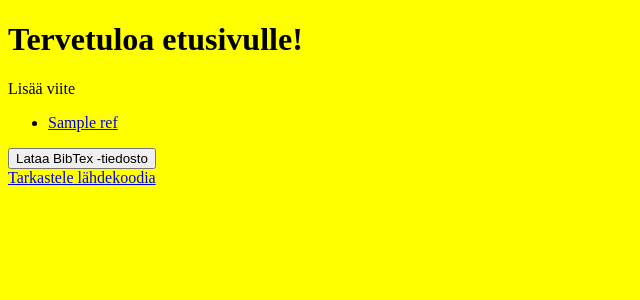
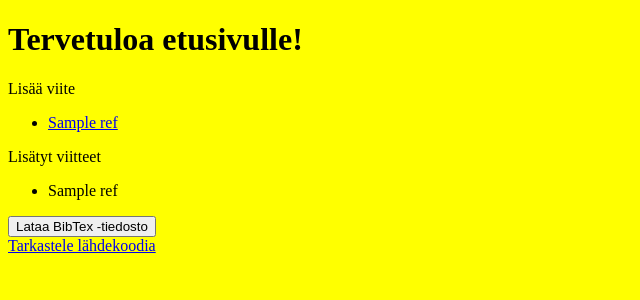
Before and after one commit to perttukangas/ohtu-mini, a Flask app: template templates/index.html in a window 1280 px wide. Shown: the part 49-349 px from the top of the page, without its empty margins (0-640 px from the left). Run offline with Flask 2, Linux system fonts and the light colour scheme; the visitor is signed in with stand-in values (Sample User, id 1); the template is opened without the code that fills it: most values are stand-ins (such as "Sample title", 1, 10 or a date in 2020).

Commit message:
small fixes

```diff
--- a/src/routes/routes.py
+++ b/src/routes/routes.py
@@ -8,15 +8,11 @@ def index():
     user_id = session.get("user_id", 0)
     return render_template("index.html", references=reference_type.get_references_for_index(),
         added_references=reference.get_references(user_id))
-        #bibtex_string = reference.generate_bibtex_string(
-        #reference.get_references(user_id), user_id))
-
 
 @app.route("/test")
 def test():
     return render_template("test.html")
 
-
 @app.route("/ping")
 def ping():
     return "pong"
--- a/src/services/reference.py
+++ b/src/services/reference.py
@@ -1,8 +1,6 @@
 from bibtexparser.bibdatabase import BibDatabase
 from bibtexparser.bwriter import BibTexWriter
-import bibtexparser
-from flask import Flask, session, send_file
-import flask
+from flask import send_file
 from src.utils.db import connect
 
 def add_reference(user_id, ref_id, ref_name, columns, values):
--- a/templates/index.html
+++ b/templates/index.html
@@ -13,6 +13,12 @@
 </ul>
 
 {% if added_references %}
+<p>Lisätyt viitteet</p>
+<ul>
+  {% for ref in added_references %}
+  <li>{{ ref }}</li>
+  {% endfor %}
+</ul>
 <body class="body">
    <div class="container" align="left">
 		<a href="/download-file" target="blank"><button class='btn btn-default'>Lataa BibTex -tiedosto</button></a>
```
Also changed, not shown: src/tests/services/reference_service_test.py (+6 -1 lines), 4 other files.
